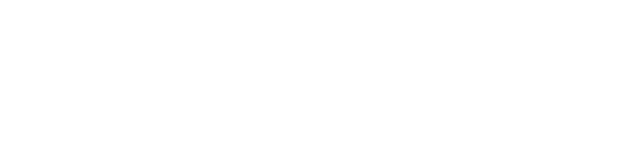
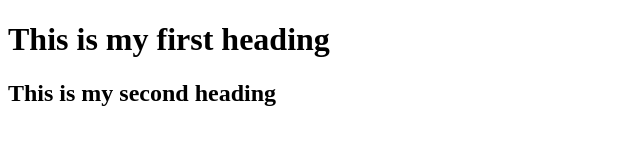
Before and after one commit to nlr12114/CIS215, a plain HTML site: page index.html in a window 1280 px wide. Shown: the whole page, without its empty margins (0-640 px from the left). Drawn offline with Linux system fonts and the light colour scheme.

Commit message:
this is my second change with new headings

```diff
--- a/index.html
+++ b/index.html
@@ -7,6 +7,7 @@
     <title>GitHub VSCode Demo</title>
 </head>
 <body>
-
+    <h1>This is my first heading</h1>
+    <h2>This is my second heading</h2>
 </body>
 </html>
```
